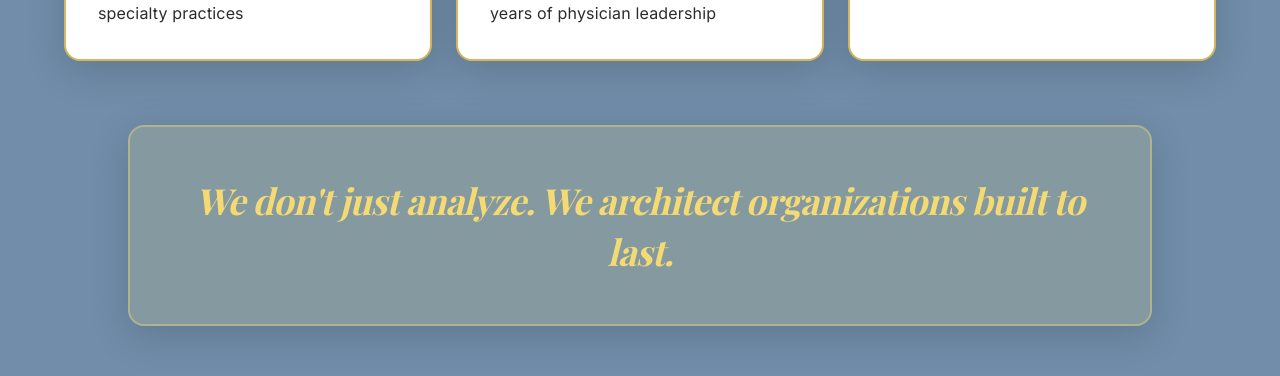
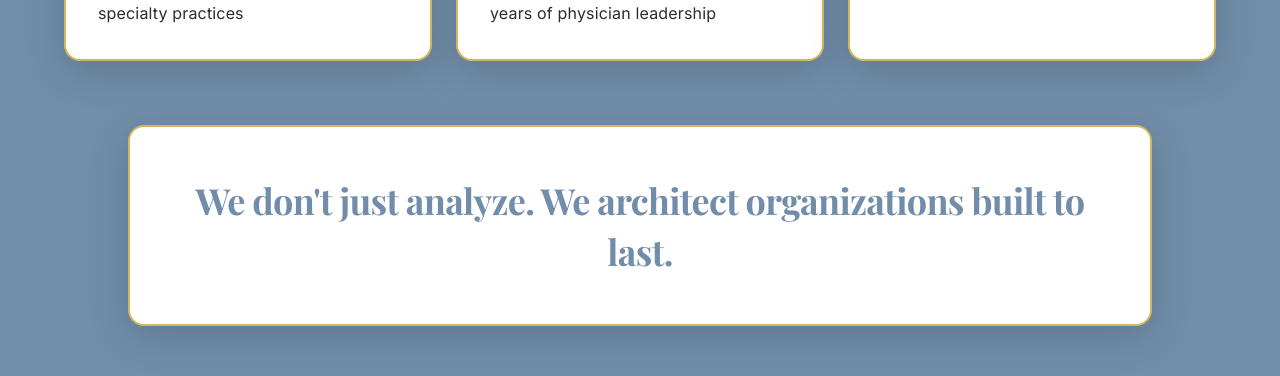
Before and after one commit to jsfaulkner86/tfg-website, a React (Vite) app: page / in a window 1280 px wide. Shown: the part 5620-5996 px from the top of the page. Built offline with nearby package versions, Linux system fonts and the light colour scheme; the HTML template or start-up script is replaced by a standard one.

Commit message:
Refactor "we don't just analyze" box

```diff
--- a/src/components/Results.tsx
+++ b/src/components/Results.tsx
@@ -156,16 +156,16 @@ const Results = () => {
           <div
             className="relative p-12 rounded-2xl overflow-hidden mx-auto max-w-5xl"
             style={{
-              background: 'rgba(243,218,115,0.15)',
-              border: '2px solid rgba(243,218,115,0.4)',
+              background: '#FFFFFF',
+              border: '2px solid #D4B65D',
               boxShadow: '0 10px 40px rgba(0,0,0,0.15)'
             }}
           >
             <div className="relative z-10 text-center">
               <p
-                className="text-2xl sm:text-3xl md:text-4xl font-playfair font-bold italic"
+                className="text-2xl sm:text-3xl md:text-4xl font-playfair font-bold"
                 style={{
-                  color: '#F3DA73',
+                  color: '#718DA9',
                   letterSpacing: '-0.02em',
                   lineHeight: '1.4'
                 }}
```
